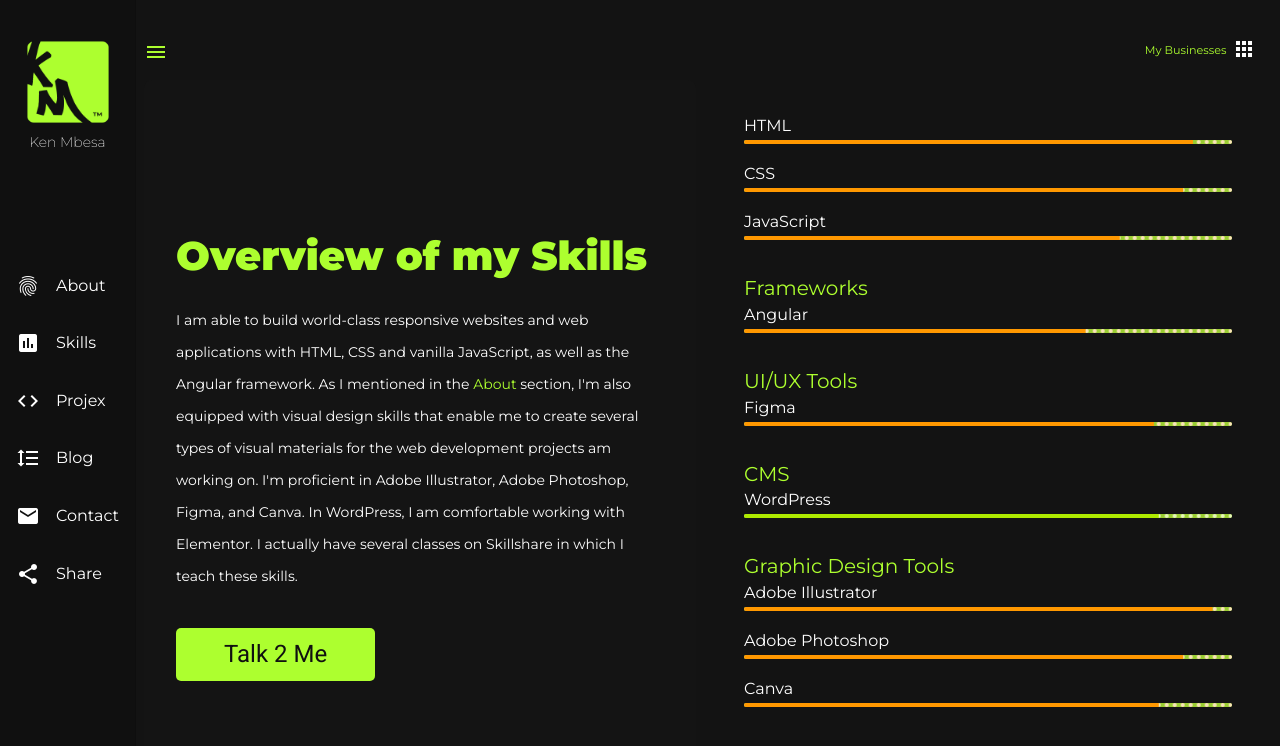
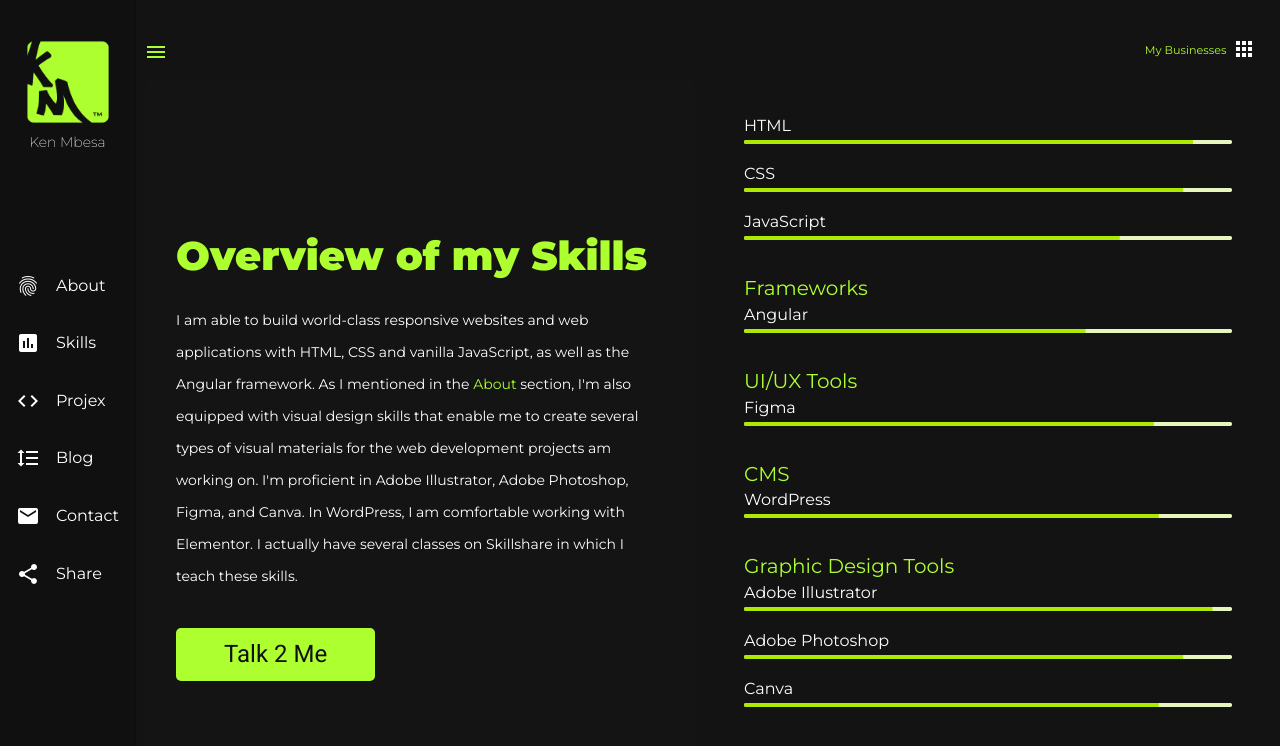
Before and after one commit to kenmbesa/my-portfolio-website, an Angular app: page /my-skills in a window 1280 px wide. Shown: the top 746 px of the page. Built offline with nearby package versions, Linux system fonts and the light colour scheme.

Commit message:
Unistalled and reinstalled Angular Material to sort switch to Custom theme. Updated Skills colors.

```diff
--- a/src/app/components/my-skills/my-skills.component.html
+++ b/src/app/components/my-skills/my-skills.component.html
@@ -20,47 +20,47 @@
   <div class="skill-block">
     <div class="skill">
       <h3>HTML</h3>
-      <mat-progress-bar mode="buffer" value="92" color="primary"> </mat-progress-bar>
+      <mat-progress-bar mode="determinate" value="92" color="primary"> </mat-progress-bar>
     </div>
     <div class="skill">
       <h3>CSS</h3>
-      <mat-progress-bar mode="buffer" value="90"> </mat-progress-bar>
+      <mat-progress-bar mode="determinate" value="90"> </mat-progress-bar>
     </div>
     <div class="skill">
       <h3>JavaScript</h3>
-      <mat-progress-bar mode="buffer" value="77"> </mat-progress-bar>
+      <mat-progress-bar mode="determinate" value="77"> </mat-progress-bar>
     </div>
 
     <h2>Frameworks</h2>
     <div class="skill">
       <h3>Angular</h3>
-      <mat-progress-bar mode="buffer" value="70"> </mat-progress-bar>
+      <mat-progress-bar mode="determinate" value="70"> </mat-progress-bar>
     </div>
 
     <h2>UI/UX Tools</h2>
     <div class="skill">
       <h3>Figma</h3>
-      <mat-progress-bar mode="buffer" value="84"> </mat-progress-bar>
+      <mat-progress-bar mode="determinate" value="84"> </mat-progress-bar>
     </div>
 
     <h2>CMS</h2>
     <div class="skill">
       <h3>WordPress</h3>
-      <mat-progress-bar mode="buffer" value="85" color="accent"> </mat-progress-bar>
+      <mat-progress-bar mode="determinate" value="85" color="accent"> </mat-progress-bar>
     </div>
 
     <h2>Graphic Design Tools</h2>
     <div class="skill">
       <h3>Adobe Illustrator</h3>
-      <mat-progress-bar mode="buffer" value="96"> </mat-progress-bar>
+      <mat-progress-bar mode="determinate" value="96"> </mat-progress-bar>
     </div>
     <div class="skill">
       <h3>Adobe Photoshop</h3>
-      <mat-progress-bar mode="buffer" value="90"> </mat-progress-bar>
+      <mat-progress-bar mode="determinate" value="90"> </mat-progress-bar>
     </div>
     <div class="skill">
       <h3>Canva</h3>
-      <mat-progress-bar mode="buffer" value="85"> </mat-progress-bar>
+      <mat-progress-bar mode="determinate" value="85"> </mat-progress-bar>
     </div>
   </div>
 </div>
--- a/src/app/components/my-skills/my-skills.component.scss
+++ b/src/app/components/my-skills/my-skills.component.scss
@@ -89,8 +89,9 @@
       mat-progress-bar {
         margin-top: -1rem;
         margin-bottom: 1rem;
-        background-color: yellowgreen;
+        // background-color: yellowgreen;
         border-radius: 2px;
+        border: 5px;
       }
     }
   }
--- a/src/index.html
+++ b/src/index.html
@@ -21,7 +21,10 @@
       href="https://fonts.googleapis.com/css2?family=Montserrat:ital,wght@0,100;0,200;0,300;0,400;0,600;0,700;0,900;1,100;1,200;1,400;1,600;1,700;1,900&display=swap"
       rel="stylesheet"
     />
-  </head>
+      <link rel="preconnect" href="https://fonts.gstatic.com">
+    <link href="https://fonts.googleapis.com/css2?family=Roboto:wght@300;400;500&display=swap" rel="stylesheet">
+    <link href="https://fonts.googleapis.com/icon?family=Material+Icons" rel="stylesheet">
+</head>
   <body class="mat-typography">
     <app-root></app-root>
   </body>
--- a/src/styles-new.scss
+++ b/src/styles-new.scss
@@ -12,7 +12,7 @@
 // Define the palettes for your theme using the Material Design palettes available in palette.scss
 // (imported above). For each palette, you can optionally specify a default, lighter, and darker
 // hue. Available color palettes: https://material.io/design/color/
-$my-portfolio-website-primary: mat.define-palette(mat.$orange-palette);
+$my-portfolio-website-primary: mat.define-palette(mat.$lime-palette, A700);
 $my-portfolio-website-accent: mat.define-palette(mat.$lime-palette, A700, A100, A400);
 
 // The warn palette is optional (defaults to red).
--- a/src/styles.scss
+++ b/src/styles.scss
@@ -1,4 +1,3 @@
-/* You can add global styles to this file, and also import other style files */
 
 
 /*! normalize.css v8.0.1 | MIT License | github.com/necolas/normalize.css */
```
